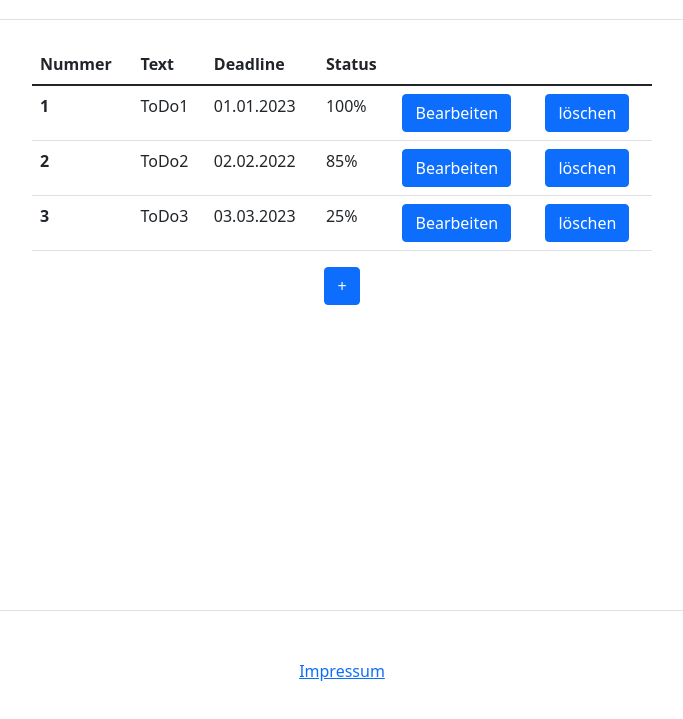
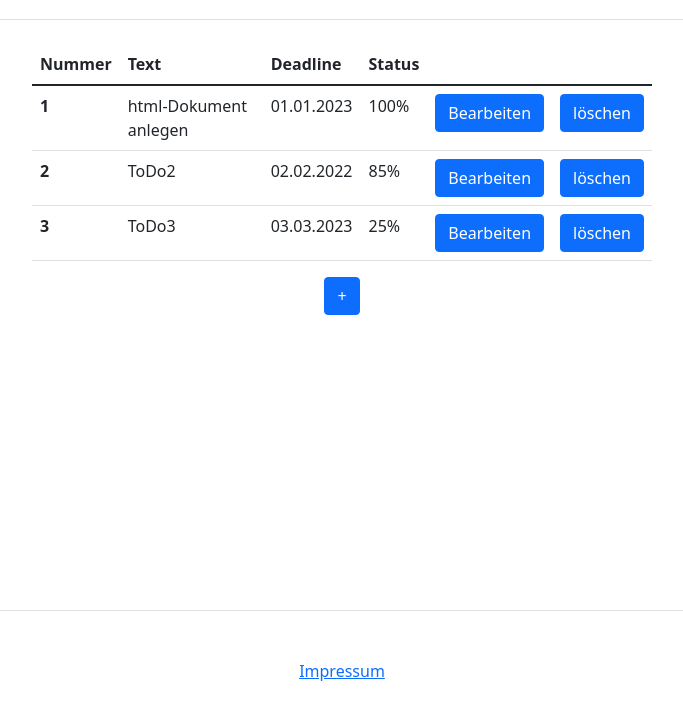
Before and after one commit to maximilianblock/ha1, a plain HTML site: page index.html in a window 1280 px wide. Shown: the part 69-788 px from the top of the page, without its empty margins (298-981 px from the left). Drawn offline with nearby package versions, Linux system fonts and the light colour scheme.

Commit message:
impressum2

```diff
--- a/index.html
+++ b/index.html
@@ -29,7 +29,7 @@
                 <tbody>
                   <tr>
                     <th scope="row">1</th>
-                    <td>ToDo1</td>
+                    <td>html-Dokument anlegen</td>
                     <td>01.01.2023</td>
                     <td>100%</td>
                     <td><a class="btn btn-primary" href="edit.html" role="button">Bearbeiten</a></td>
```
Also changed, not shown: impressum.html (+1 -0 lines).
